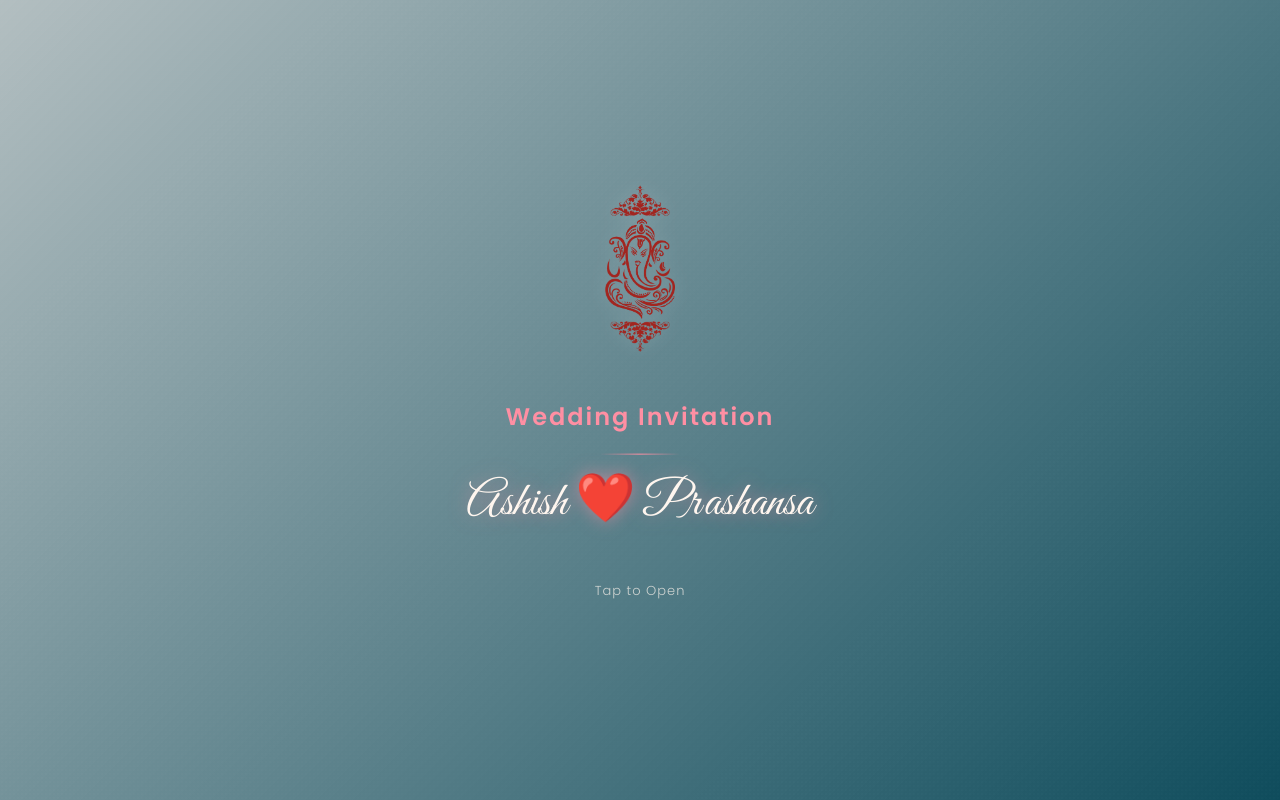
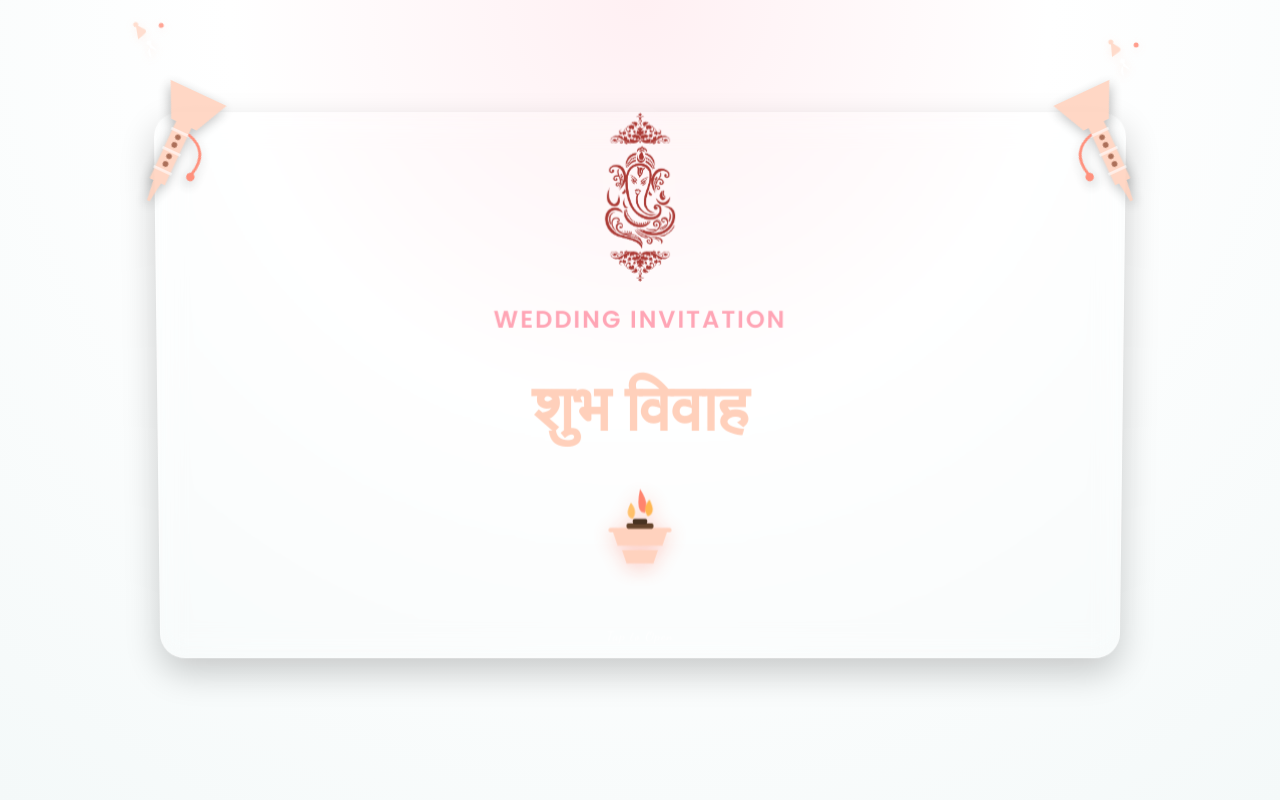
Before and after one commit to immaithil/wedding-countdown, a React (Create React App) app: page / in a window 1280 px wide. Built offline with nearby package versions, Linux system fonts and the light colour scheme.

Commit message:
update front card design and add back to galary button in upload

```diff
--- a/public/index.html
+++ b/public/index.html
@@ -10,7 +10,7 @@
       name="description"
       content="Web site created using create-react-app"
     />
-    <link rel="apple-touch-icon" href="%PUBLIC_URL%/logo192.png" />
+    <link rel="apple-touch-icon" href="%PUBLIC_URL%/apple-touch-icon.png" />
     <!--
       manifest.json provides metadata used when your web app is installed on a
       user's mobile device or desktop. See https://developers.google.com/web/fundamentals/web-app-manifest/
@@ -25,7 +25,7 @@
       work correctly both with client-side routing and a non-root public URL.
       Learn how to configure a non-root public URL by running `npm run build`.
     -->
-    <title>React App</title>
+    <title>A ❤️ P</title>
   </head>
   <body>
     <noscript>You need to enable JavaScript to run this app.</noscript>
--- a/src/components/FrontCard.jsx
+++ b/src/components/FrontCard.jsx
@@ -1,21 +1,92 @@
 import React from "react";
 import "../styles/frontCard.css";
+
+// --- CUSTOM SVG COMPONENTS ---
+
+const TuneNotesIcon = ({ className }) => (
+    <svg viewBox="0 0 50 50" className={className} xmlns="http://www.w3.org/2000/svg">
+        {/* Note symbols and circles */}
+        <circle cx="10" cy="10" r="2.5" fill="#ffd0bb" />
+        <path d="M10 10 L10 25 L18 20 Q20 18 18 16 Z" fill="#ffd0bb" />
+        <circle cx="20" cy="30" r="2.5" fill="#ffffff" />
+        <path d="M20 30 L20 45 Q15 40 20 35 L28 40 Z" fill="#ffffff" />
+        <circle cx="35" cy="15" r="2.5" fill="#ff7e67" />
+    </svg>
+);
+
+const ShehnaiIcon = ({ className }) => (
+    <svg viewBox="0 0 100 100" className={className} xmlns="http://www.w3.org/2000/svg">
+        {/* Bell of the Shehnai - Modified geometry to point UPWARDS */}
+        <path d="M40 30 L60 30 L72 5 L28 5 Z" fill="#ffd0bb" />
+        {/* Main Pipe */}
+        <rect x="44" y="30" width="12" height="45" fill="#ffd0bb" />
+        {/* Mouthpiece */}
+        <path d="M47 75 L53 75 L51 90 L49 90 Z" fill="#ffd0bb" />
+        {/* Decorative Metallic Bands */}
+        <rect x="43" y="35" width="14" height="2" fill="#ffffff" opacity="0.6"/>
+        <rect x="43" y="50" width="14" height="2" fill="#ffffff" opacity="0.6"/>
+        <rect x="43" y="65" width="14" height="2" fill="#ffffff" opacity="0.6"/>
+        {/* Finger holes */}
+        <circle cx="50" cy="40" r="2" fill="#9e583d" />
+        <circle cx="50" cy="46" r="2" fill="#9e583d" />
+        <circle cx="50" cy="55" r="2" fill="#9e583d" />
+        <circle cx="50" cy="61" r="2" fill="#9e583d" />
+        {/* Decorative Tassel */}
+        <path d="M56 35 Q75 40 70 60" stroke="#ff7e67" strokeWidth="2" fill="none" />
+        <circle cx="70" cy="62" r="3" fill="#ff7e67" />
+    </svg>
+);
+
+const HawanKundIcon = ({ className }) => (
+    <svg viewBox="0 0 100 100" className={className} xmlns="http://www.w3.org/2000/svg">
+        {/* Base Steps (Copper/Gold) */}
+        <polygon points="35,85 65,85 70,70 30,70" fill="#ffd0bb" />
+        <polygon points="25,65 75,65 80,50 20,50" fill="#ffd0bb" />
+        {/* Top Rim */}
+        <rect x="15" y="45" width="70" height="5" rx="2" fill="#ffd0bb" />
+        {/* Wood Logs */}
+        <rect x="35" y="40" width="30" height="6" rx="2" fill="#5c3a21" />
+        <rect x="42" y="35" width="16" height="6" rx="2" fill="#3e2716" />
+
+        {/* Flames - Added unique IDs to paths for CSS targeting */}
+        {/* Center tall flame */}
+        <path id="flame-center" d="M50 10 Q60 25 55 35 Q45 35 50 10 Z" fill="#ff7e67" />
+        {/* Left flame */}
+        <path id="flame-left" d="M40 18 Q48 28 42 36 Q32 33 40 18 Z" fill="#ffb347" />
+        {/* Right flame */}
+        <path id="flame-right" d="M60 18 Q52 28 58 36 Q68 33 60 18 Z" fill="#ffb347" />
+    </svg>
+);
+
+// --- MAIN COMPONENT ---
 
 function FrontCard() {
     return (
         <div className="card-front">
-            <div className="front-inner">
+            {/* Shehnai and Tune containers */}
+            <div className="shehnai-container left-tune-group">
+                <ShehnaiIcon className="shehnai-icon shehnai-left" />
+                <TuneNotesIcon className="tune-notes tune-left" />
+            </div>
 
-                <img src="/ganesha.png" alt="Ganesha" className="ganesha-front" />
+            <div className="shehnai-container right-tune-group">
+                <ShehnaiIcon className="shehnai-icon shehnai-right" />
+                <TuneNotesIcon className="tune-notes tune-right" />
+            </div>
 
-                <h2 className="invite-title">Wedding Invitation</h2>
+            <div className="glass-overlay">
+                <div className="front-inner">
+                    <img src="/ganesha.png" alt="Ganesha" className="ganesha-front" />
 
-                <div className="divider"></div>
+                    <h2 className="invite-title">Wedding Invitation</h2>
 
-                <p className="invite-names">Ashish ❤️ Prashansa</p>
+                    <p className="shubh-vivah">शुभ विवाह</p>
 
-                <p className="tap-text">Tap to Open</p>
+                    {/* Centered Hawan Kund below the text */}
+                    <HawanKundIcon className="hawan-kund-icon" />
 
+                    <p className="tap-text">Tap to Open</p>
+                </div>
             </div>
         </div>
     );
--- a/src/styles/card.css
+++ b/src/styles/card.css
@@ -22,7 +22,7 @@
   backface-visibility: hidden;
 }
 
-.card-front {
+/* .card-front {
   position: absolute;
   inset: 0;
 
@@ -33,7 +33,7 @@
   align-items: center;
 
   overflow: hidden;
-}
+} */
 
 /* subtle texture */
 .card-front::before {
@@ -66,7 +66,6 @@
     transparent
   );
 
-  animation: shine 6s ease-in-out infinite; /* slower */
 }
 
 @keyframes shine {
--- a/src/styles/frontCard.css
+++ b/src/styles/frontCard.css
@@ -1,119 +1,229 @@
-/* 🎴 FRONT CARD BASE */
+@import url('https://fonts.googleapis.com/css2?family=Dancing+Script:wght@700&family=Poppins:wght@300;400;600&display=swap');
+
+/* --- MAIN CONTAINER & BACKGROUND --- */
+/* --- MAIN CONTAINER & BACKGROUND --- */
 .card-front {
-  position: absolute;
-  inset: 0;
-
-  background: linear-gradient(
-    135deg,
-    #092f36,
-    #0f4c5c
-  );
-
-  display: flex;
-  justify-content: center;
-  align-items: center;
-
-  overflow: hidden;
+    height: 100vh;
+    width: 100vw;
+    /* Matches the Gallery background exactly */
+    background: radial-gradient(circle at 50% 0%, #fff0f3 0%, #ffffff 40%, #f4f9f9 100%);
+    display: flex;
+    justify-content: center;
+    align-items: center;
+    perspective: 1000px;
+    overflow: hidden;
+    position: relative;
 }
 
-/* subtle texture */
-.card-front::before {
-  content: "";
-  position: absolute;
-  inset: 0;
-
-  background: radial-gradient(
-    rgba(255,255,255,0.05) 1px,
-    transparent 1px
-  );
-
-  background-size: 4px 4px;
-  opacity: 0.2;
+/* --- GLASSMORPHISM EFFECT & ANIMATION --- */
+.glass-overlay {
+    width: 80%;
+    max-width: 900px;
+    height: 60%;
+    /* We changed this from white to a dark translucent tint to contrast the bright art */
+    background: rgba(30, 10, 10, 0.5);
+    backdrop-filter: blur(18px); /* Slightly stronger blur */
+    -webkit-backdrop-filter: blur(18px);
+    border: 1px solid rgba(255, 255, 255, 0.15);
+    border-radius: 25px;
+    box-shadow: 0 15px 40px rgba(0, 0, 0, 0.5); /* Stronger shadow to lift it off the background */
+    display: flex;
+    justify-content: center;
+    align-items: center;
+    padding: 2rem;
+    transition: transform 0.6s ease;
+    animation: floatCard 4s infinite ease-in-out;
 }
 
-/* shine effect */
-.card-front::after {
-  content: "";
-  position: absolute;
-  top: 0;
-  left: -100%;
-  width: 50%;
-  height: 100%;
+/* --- TRADITIONAL ICONS & ANIMATIONS --- */
 
-  background: linear-gradient(
-    120deg,
-    transparent,
-    rgba(255,255,255,0.2),
-    transparent
-  );
-
-  animation: shine 4s infinite;
+/* --- Shehnai Re-positioned & Pointed Upwards --- */
+.shehnai-icon {
+    width: 140px;
+    height: auto;
+    opacity: 0.85;
+    position: absolute;
+    /* Move to TOP of screen */
+    top: 10%;
+    z-index: 10;
+    filter: drop-shadow(0px 4px 6px rgba(0,0,0,0.3));
 }
 
-@keyframes shine {
-  0% { left: -100%; }
-  100% { left: 150%; }
+.shehnai-left {
+    left: 8%;
+    /* Point up and inward */
+    transform: rotate(25deg);
 }
 
-/* inner content */
-.front-inner {
-  position: relative;
-  text-align: center;
-  color: #fff6ef;
-  z-index: 2;
+.shehnai-right {
+    right: 8%;
+    /* Point up and inward, flipped perfectly */
+    transform: rotate(-25deg) scaleX(-1);
 }
 
-/* ganesha */
-.ganesha-front {
-  width: 70px;
-  margin-bottom: 20px;
-
-  filter: drop-shadow(0 0 10px rgba(255,255,255,0.2));
+/* --- Music Tune Animation --- */
+.tune-notes {
+    width: 50px;
+    height: auto;
+    opacity: 0; /* Starts hidden, animated by keyframes */
+    position: absolute;
+    top: 5%; /* Anchored at the mouthpiece tip */
+    z-index: 11;
+    filter: drop-shadow(0px 2px 4px rgba(255,208,187, 0.4));
 }
 
-/* title */
-.invite-title {
-  font-size: 24px;
-  letter-spacing: 2px;
-  color: #ff8fa3;
+.tune-left {
+    left: 10%;
 }
 
-/* divider */
-.divider {
-  width: 80px;
-  height: 1px;
-  margin: 15px auto;
-
-  background: linear-gradient(
-    to right,
-    transparent,
-    #ff8fa3,
-    transparent
-  );
+.tune-right {
+    right: 10%;
 }
 
-/* names */
-.invite-names {
-  font-family: 'Great Vibes', cursive;
-  font-size: 48px;
-  margin-top: 10px;
+/* Music Tune Keyframe Animation */
+@keyframes floatNotes {
+    0% {
+        transform: translateY(10px) rotate(0deg);
+        opacity: 0;
+    }
+    10% {
+        opacity: 0.8;
+    }
+    90% {
+        opacity: 0.7;
+    }
+    100% {
+        transform: translateY(-30px) rotate(-10deg);
+        opacity: 0;
+    }
 }
 
-/* tap text */
-.tap-text {
-  margin-top: 20px;
-  font-size: 13px;
-  opacity: 0.6;
-  letter-spacing: 1px;
+/* Apply the tune animation with delays to make it look continuous */
+.left-tune-group .tune-left,
+.right-tune-group .tune-right {
+    animation: floatNotes 3s infinite ease-out;
 }
 
-/* subtle breathing */
-.front-inner {
-  animation: frontBreath 3s ease-in-out infinite;
+/* Delay the right tune slightly so they don't sync */
+.right-tune-group .tune-right {
+    animation-delay: 1.5s;
 }
 
-@keyframes frontBreath {
-  0% { transform: scale(1); }
-  50% { transform: scale(1.02); }
-  100% { transform: scale(1); }
+/* --- Hawan Kund & Fire Animation --- */
+.hawan-kund-icon {
+    width: 90px;
+    height: auto;
+    opacity: 0.95;
+    margin: 1rem 0 2rem 0;
+    filter: drop-shadow(0px 4px 10px rgba(255, 126, 103, 0.4));
+    position: relative;
+    z-index: 5;
 }
+
+/* Targeting the flame IDs defined in the JSX */
+#flame-center, #flame-left, #flame-right {
+    transform-origin: center bottom; /* Anchor fire to the base */
+    animation: igniteFire 2s infinite ease-in-out;
+}
+
+/* Fire Flicker Keyframe Animation */
+@keyframes igniteFire {
+    0%, 100% {
+        transform: scale(1) translateY(0);
+        opacity: 0.8;
+    }
+    25% {
+        transform: scale(1.05) translateY(-1px);
+        opacity: 1;
+    }
+    50% {
+        transform: scale(1.02) translateY(0px);
+        opacity: 0.9;
+    }
+    75% {
+        transform: scale(1.07) translateY(-2px);
+        opacity: 1;
+    }
+}
+
+/* Vary the flame timings slightly for randomness */
+#flame-left {
+    animation-duration: 1.8s;
+    animation-delay: 0.2s;
+}
+
+#flame-right {
+    animation-duration: 2.2s;
+    animation-delay: 0.4s;
+}
+
+/* --- GLASSMORPHISM EFFECT & ANIMATION --- */
+.glass-overlay {
+    width: 80%;
+    max-width: 900px;
+    height: 60%;
+    background: rgba(255, 255, 255, 0.1);
+    backdrop-filter: blur(15px);
+    -webkit-backdrop-filter: blur(15px);
+    border: 1px solid rgba(255, 255, 255, 0.2);
+    border-radius: 25px;
+    box-shadow: 0 15px 35px rgba(0, 0, 0, 0.2);
+    display: flex;
+    justify-content: center;
+    align-items: center;
+    padding: 2rem;
+    transition: transform 0.6s ease;
+    animation: floatCard 4s infinite ease-in-out;
+}
+
+/* --- INNER TEXT & LAYOUT --- */
+.front-inner {
+    text-align: center;
+    display: flex;
+    flex-direction: column;
+    align-items: center;
+    position: relative;
+}
+
+.ganesha-front {
+    width: 80px;
+    opacity: 0.9;
+    margin-bottom: 1.5rem;
+}
+
+.invite-title {
+    font-family: 'Poppins', sans-serif;
+    text-transform: uppercase;
+    letter-spacing: 4px;
+    font-size: 2rem;
+    color: #ffd0bb;
+    margin: 0;
+    opacity: 0.8;
+}
+
+/* --- DEV-NAGARI SHUBH VIVAH --- */
+.shubh-vivah {
+    font-size: 4rem;
+    color: #ffd0bb;
+    font-weight: 700;
+    margin: 1.5rem 0 1rem 0;
+}
+
+.tap-text {
+    font-family: 'Dancing Script', cursive;
+    font-size: 1.8rem;
+    color: white;
+    opacity: 0.9;
+    cursor: pointer;
+    margin-top: auto;
+}
+
+/* --- KEYFRAMES FOR THE FLOATING ANIMATION --- */
+@keyframes floatCard {
+    0%, 100% {
+        transform: translateY(0px) rotateX(2deg);
+    }
+    50% {
+        transform: translateY(-15px) rotateX(-2deg);
+    }
+}
```
Also changed, not shown: src/pages/Upload.jsx (+13 -0 lines), src/styles/upload.css (+58 -12 lines), public/apple-touch-icon.png (added), 1 other file (tests, documents, lock files or other folders).
